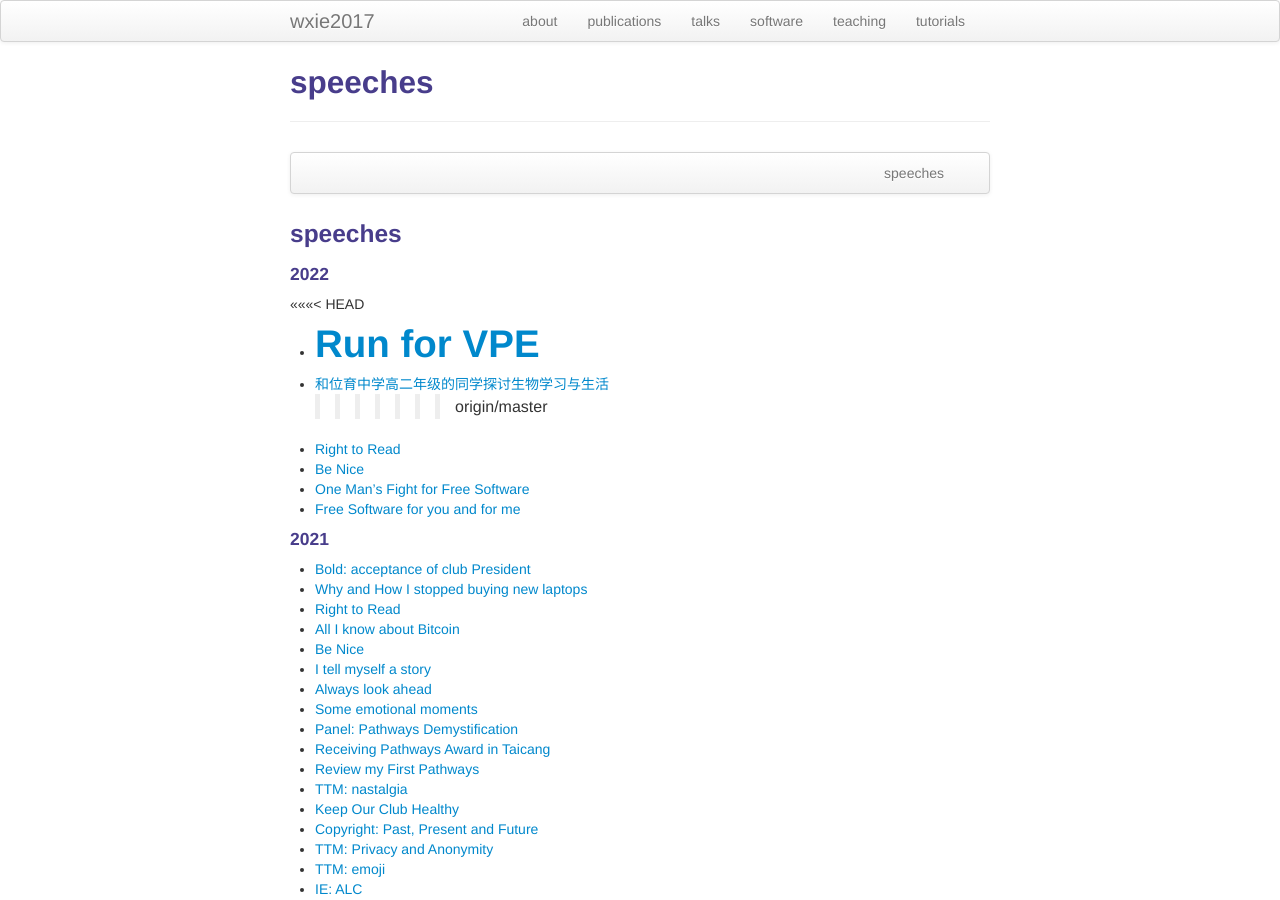
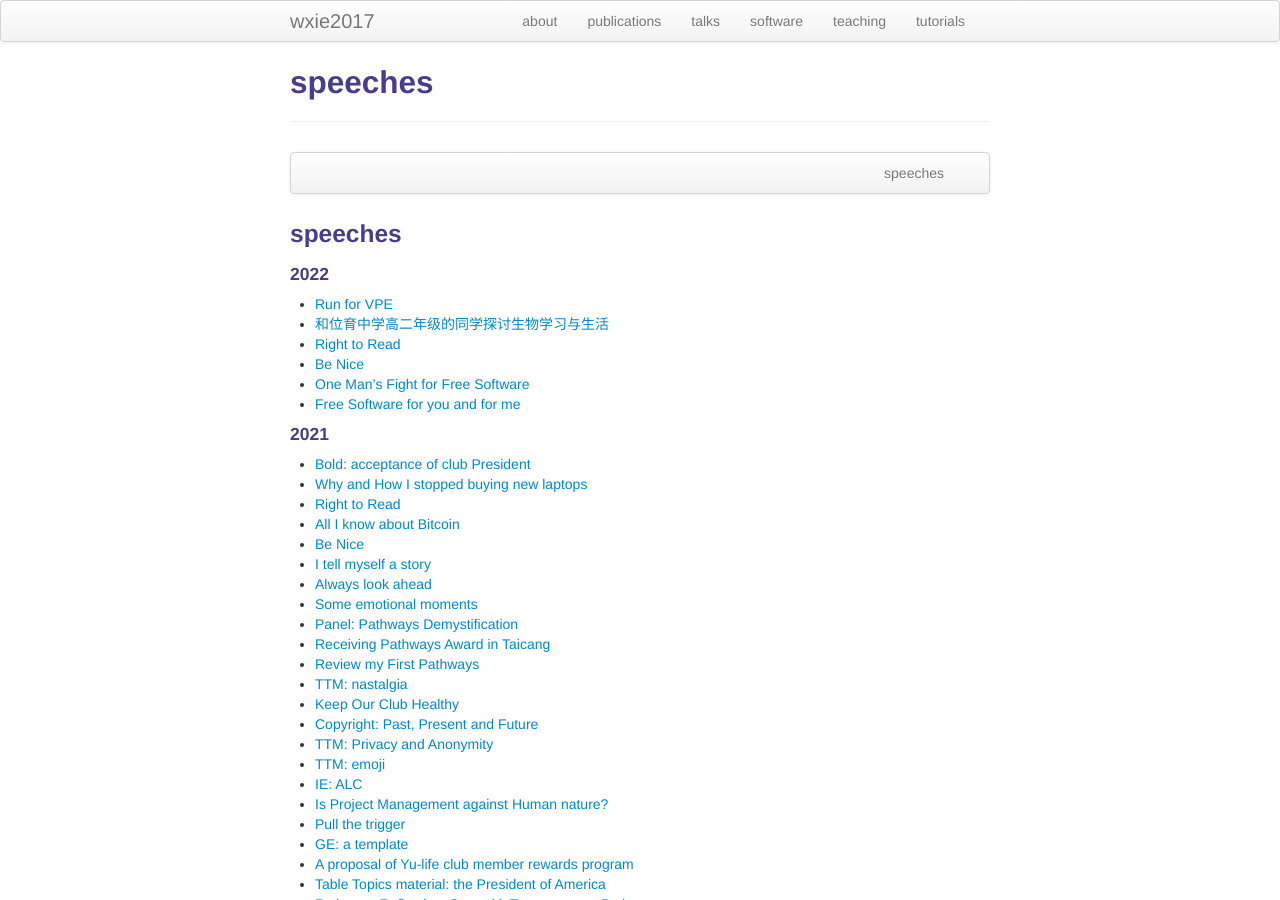
Before and after one commit to wxie2017/wxie2017.github.io, a Jekyll site: the page built from pages/talks.md, in a window 1280 px wide and 900 px high. Built offline with Jekyll 4.4.1, drawn with Linux system fonts in a browser that asks for light colours.

Commit message:
update talks.md

```diff
--- a/pages/talks.md
+++ b/pages/talks.md
@@ -17,11 +17,8 @@ description: wxie's speeches
 
 #### 2022
 
-<<<<<<< HEAD
 - [Run for VPE](speech/run_for_vpe.html)
-=======
 - [和位育中学高二年级的同学探讨生物学习与生活](speech/talk_to_high_school_students.md)
->>>>>>> origin/master
 - [Right to Read](speech/right_to_read_2.html)
 - [Be Nice](speech/be_nice_2.html)
 - [One Man's Fight for Free Software](speech/one_man_fight_for_free_software.html)
```
